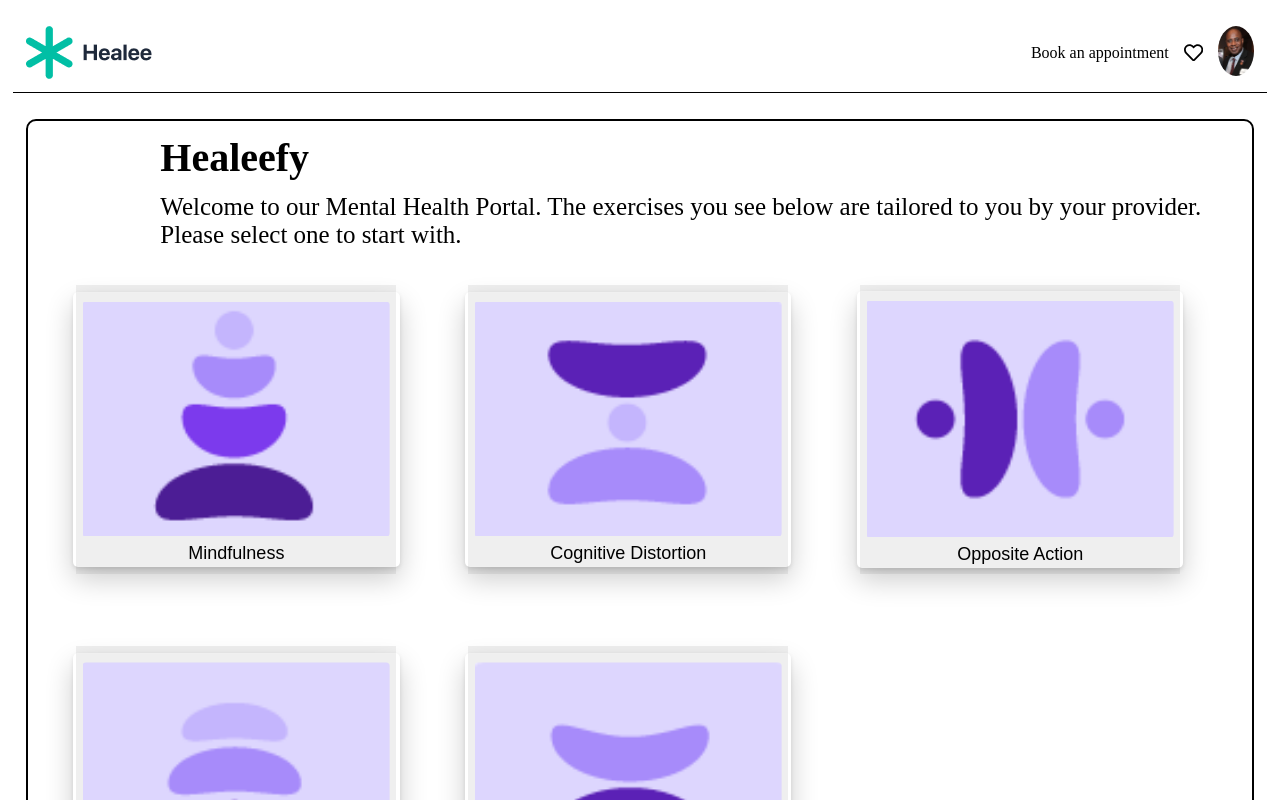
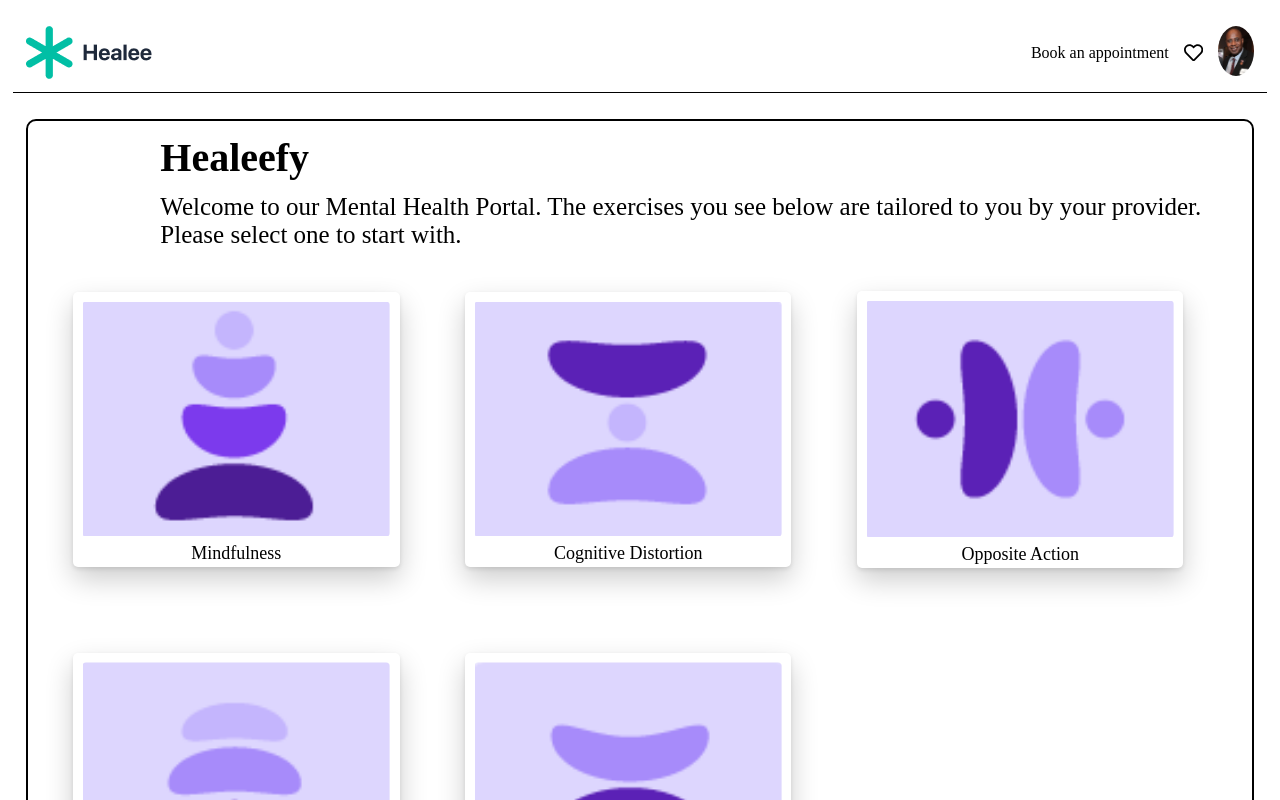
Before and after one commit to PiyushGoyal02/Web-Generator-, a React (Create React App) app: page / in a window 1280 px wide. Shown: the top 800 px of the page. Built offline with nearby package versions, Linux system fonts and the light colour scheme.

Commit message:
Update Home-Page Jump for next webpage

```diff
--- a/src/componants/HomePage.js
+++ b/src/componants/HomePage.js
@@ -9,8 +9,13 @@ function HomePage({jsondata}){
 
     const navigator = useNavigate()
 
-    const clickHandler = (productId) => {
-        navigator('/Mindfulness1')
+    const funcode = (name) => {
+        return name.toLowerCase().replace(/ /g, '-');
+    }
+
+    function clickHandler (value){
+        const apnacode = funcode(value)
+        navigator(`/${apnacode}`)
     }
 
 
@@ -42,12 +47,12 @@ function HomePage({jsondata}){
                     jsondata.tiles.map((value) => {
                         return(
 
-                            <button key={value.id} className="imagehadingdiv">
+                            <div key={value.id} className="imagehadingdiv">
                                 <div className="imagetextcontantbox">
-                                    <img onClick={clickHandler} className="imagess" src={value.img_url} alt={value.name}></img>
+                                    <img onClick={() => clickHandler (value.name)}  className="imagess" src={value.img_url} ></img>
                                     <p className="imageKaText">{value.name}</p>
                                 </div>
-                            </button>
+                            </div>
                         )
                     })
                 }
```
